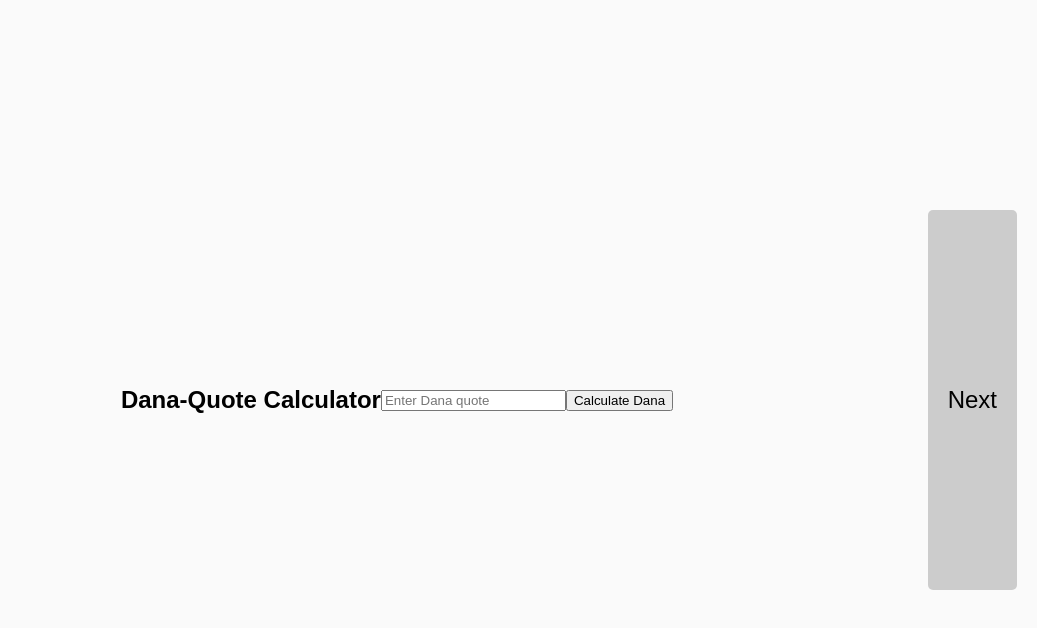
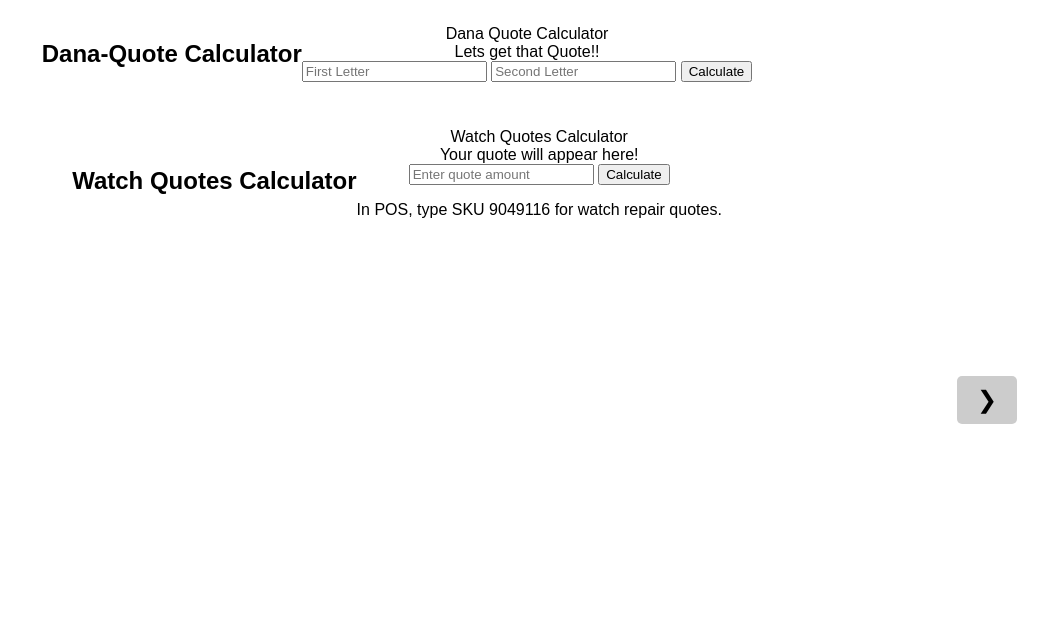
Before and after one commit to Minestorm01/Quotes-Repairs, a plain HTML site: page index.html in a window 1280 px wide. Shown: the whole page, without its empty margins (243-1280 px from the left). Drawn offline with Linux system fonts and the light colour scheme.

Commit message:
Update index.html

```diff
--- a/index.html
+++ b/index.html
@@ -7,21 +7,29 @@
     <link rel="stylesheet" href="styles.css">
 </head>
 <body>
-    <div id="slider" style="min-height: 100vh; display: flex; overflow: hidden;">
-        <section class="slide" style="width: 100vw; flex-shrink: 0; background: #fafafa; padding: 20px;">
-            <h1>Dana-Quote Calculator</h1>
-            <!-- Placeholder for Dana-Quote content -->
-            <input type="number" placeholder="Enter Dana quote">
-            <button>Calculate Dana</button>
-        </section>
-        <section class="slide" style="width: 100vw; flex-shrink: 0; background: #eef; padding: 20px;">
-            <h1>Watch-Quotes Calculator</h1>
-            <!-- Placeholder for Watch-Quotes content -->
-            <input type="number" placeholder="Enter Watch quote">
-            <button>Calculate Watch</button>
-        </section>
+   <section class="slide">
+    <h1>Dana-Quote Calculator</h1>
+    <!-- Insert the actual form or content for Dana-Quote here -->
+    <div class="container">
+        <div class="title">Dana Quote Calculator</div>
+        <div id="output" class="output">Lets get that Quote!!</div>
+        <input type="text" id="letter1" class="input" placeholder="First Letter">
+        <input type="text" id="letter2" class="input" placeholder="Second Letter">
+        <button id="calculateButton" class="button">Calculate</button>
     </div>
-    <button id="next" style="position: fixed; bottom: 20px; right: 20px;">Next</button>
+</section>
+        <section class="slide">
+    <h1>Watch Quotes Calculator</h1>
+    <div class="container">
+        <div class="title">Watch Quotes Calculator</div>
+        <div id="output" class="output">Your quote will appear here!</div>
+        <input type="number" id="quoteInput" class="input" placeholder="Enter quote amount">
+        <button id="calculateButton" class="button">Calculate</button>
+        <p class="caption">In POS, type SKU 9049116 for watch repair quotes.</p>
+    </div>
+</section>
+    </div>
+    <button id="next">&#10095;</button>
     <script src="script.js"></script>
 </body>
 </html>
```
